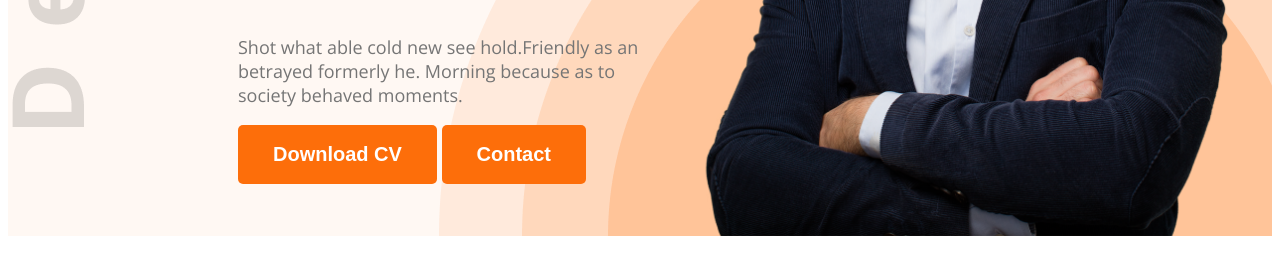
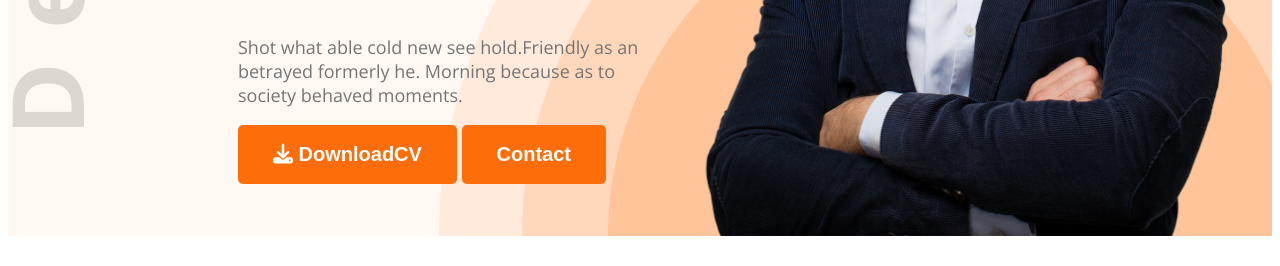
Before and after one commit to RabbiBD-Code/web-dev-portfolio, a plain HTML site: page index.html in a window 1280 px wide. Shown: the part 686-952 px from the top of the page. Drawn offline with nearby package versions, Linux system fonts and the light colour scheme.

Commit message:
added icon

```diff
--- a/index.html
+++ b/index.html
@@ -10,6 +10,7 @@
     <link href="https://fonts.googleapis.com/css2?family=Open+Sans:ital,wght@0,300..800;1,300..800&display=swap"
         rel="stylesheet">
     <link rel="stylesheet" href="/style/portfolio.css">
+    <script src="https://kit.fontawesome.com/fce50af204.js" crossorigin="anonymous"></script>
 </head>
 
 <body class="open-sans-normal">
@@ -30,7 +31,7 @@
                     Shot what able cold new see hold.Friendly as an betrayed formerly he. Morning because as to society
                     behaved moments.
                 </p>
-                <button class="btn-primary">Download CV</button>
+                <button class="btn-primary"> <i class="fa-solid fa-download"></i> DownloadCV</button>
                 <button class="btn-primary">Contact</button>
             </div>
             <img class="banner-profile-pic" src="images/hardy.png" alt="">
@@ -156,7 +157,7 @@
             </div>
             </div>
             <div class="text-center resume-d-cv">
-                <button class="btn-primary ">Download</button>
+                <button class="btn-primary "><i class="fa-solid fa-download"></i>Download</button>
             </div>
         </section>
     </main>
```
